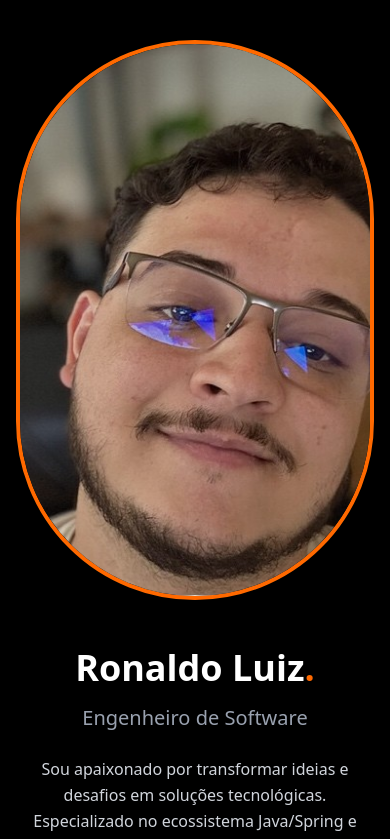
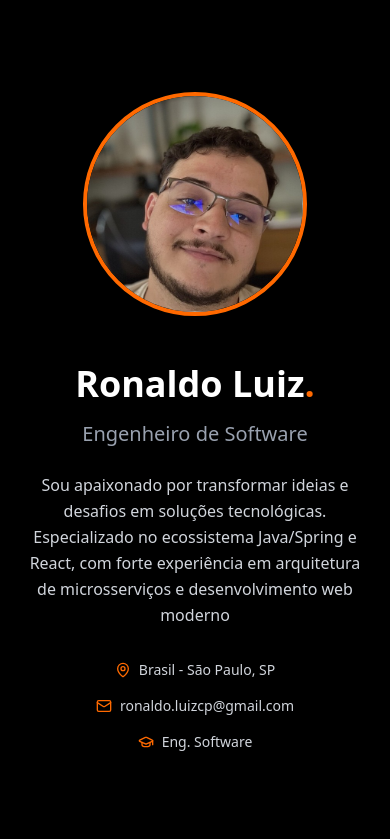
Before and after one commit to RonaldoLPFilho/portifas, a React (Vite) app: page / in a window 390 px wide. Shown: the top 839 px of the page. Built offline with nearby package versions, Linux system fonts and the light colour scheme.

Commit message:
Deploy 7 - small adjusts

```diff
--- a/src/components/Whoami.tsx
+++ b/src/components/Whoami.tsx
@@ -8,7 +8,7 @@ export function WhoamiSection() {
 
       <div className="absolute inset-0 z-0 flex items-center justify-center">
         <img
-          src="/public/img/abstract-timekeeper.svg"
+          src="/img/abstract-timekeeper.svg"
           alt="Background"
           className="w-[130%] h-[130%] animate-spin-slow moveBackground"
         />
@@ -51,7 +51,7 @@ export function WhoamiSection() {
           </div>
 
           <div className="order-1 lg:order-2 flex justify-center">
-            <div className="w-140 h-140 sm:w-56 sm:h-56 lg:w-140 lg:h-140 rounded-full overflow-hidden border-4 border-orange-500">
+            <div className="w-56 h-56 sm:w-56 sm:h-56 lg:w-140 lg:h-140 rounded-full overflow-hidden border-4 border-orange-500">
               <img
                 src={pic}
                 alt="My photo"
```
